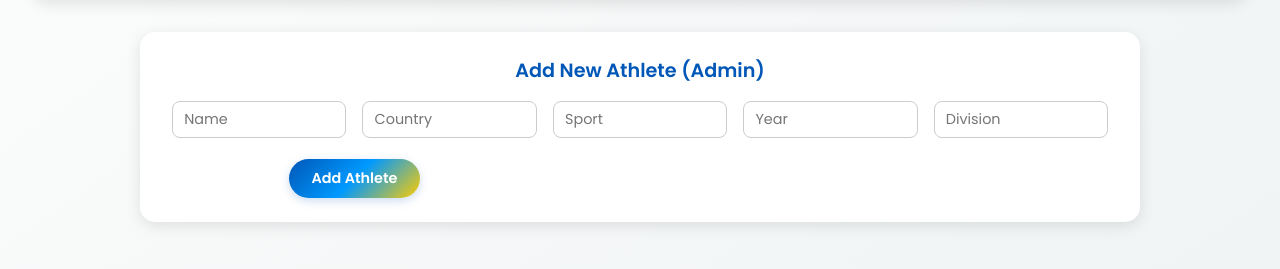
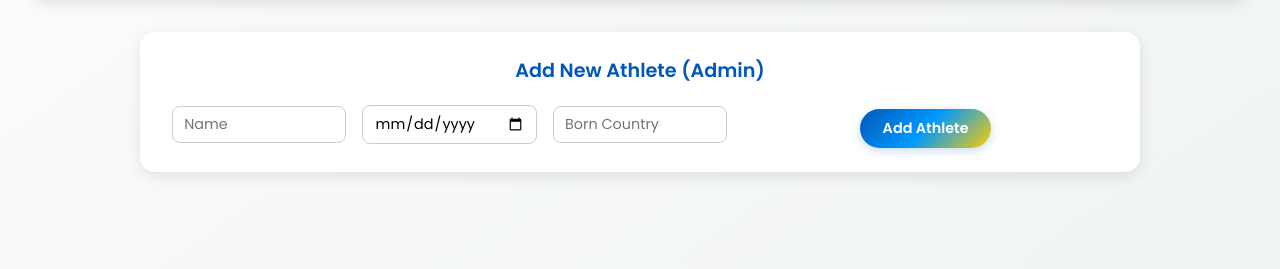
Before and after one commit to SecondMach/DatabaseSystemsProject, a Flask app: page /athlete.html in a window 1280 px wide. Shown: the part 293-562 px from the top of the page. Run offline with Flask 3, Linux system fonts and the light colour scheme.

Commit message:
Changed athlete insertion form to match new athlete schema

```diff
--- a/my-olympics-app/templates/athlete.html
+++ b/my-olympics-app/templates/athlete.html
@@ -43,12 +43,11 @@
   <h3>Add New Athlete (Admin)</h3>
   <form>
     <input type="text" placeholder="Name" required>
-      <input type="text" placeholder="Country" required>
-      <input type="text" placeholder="Sport" required>
-      <input type="text" placeholder="Year" required>
-      <input type="text" placeholder="Division" required>
+    <input type="date" placeholder="Date of Birth" required>
+    <input type="text" placeholder="Born Country" required>
     <button type="submit">Add Athlete</button>
   </form>
+</section>
   </section>
 <script src="{{ url_for('static', filename='main.js') }}"></script>
 </body>
```
Lines whose indentation alone changed are shown as unchanged.
